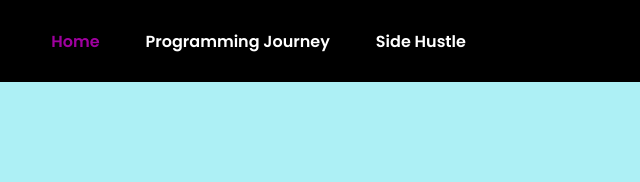
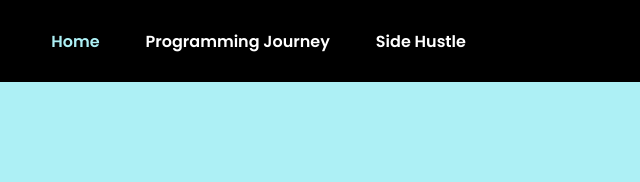
Before and after one commit to umarqazii/umarqazii.github.io, a plain HTML site: page index.html in a window 1280 px wide. In both pictures the pointer is over the link "Home". Shown: the top 182 px of the page, 640-1280 px from the left. Drawn offline with nearby package versions, Linux system fonts and the light colour scheme.

Commit message:
Update index.html

```diff
--- a/index.html
+++ b/index.html
@@ -52,7 +52,7 @@
 
         nav ul li a:hover {
             text-decoration: none;
-            color: #9f009f;
+            color: rgb(173 240 245);
             cursor: pointer;
         }
 
```
